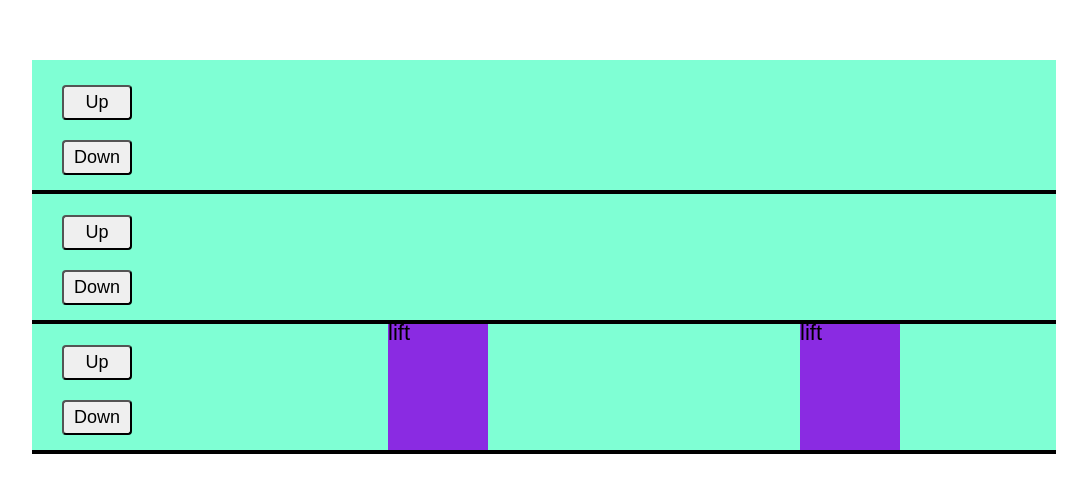
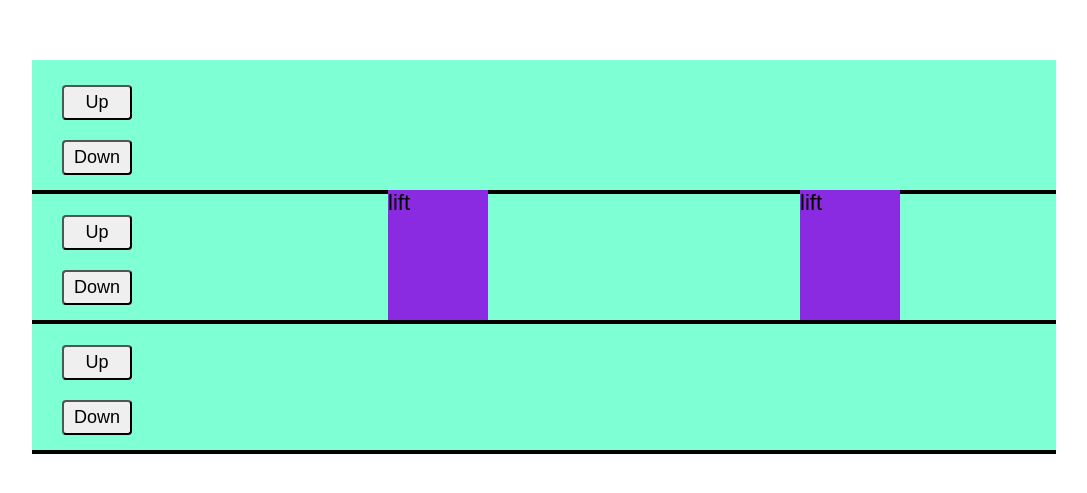
Before and after one commit to nisargmakwana/rds-lift-simulation, a plain HTML site: page index.html in a window 1280 px wide. Shown: the part 145-638 px from the top of the page, without its empty margins (96-1183 px from the left). Drawn offline with Linux system fonts and the light colour scheme.

Commit message:
add cracking css functioning

```diff
--- a/css/main.css
+++ b/css/main.css
@@ -119,4 +119,7 @@ hr {
     height: 100%;
     width: 10rem;
     background-color: blueviolet;
+    transition: transform 4s ease;
+    transform: translateY(-13rem);
+    z-index: 1;
 }
```
